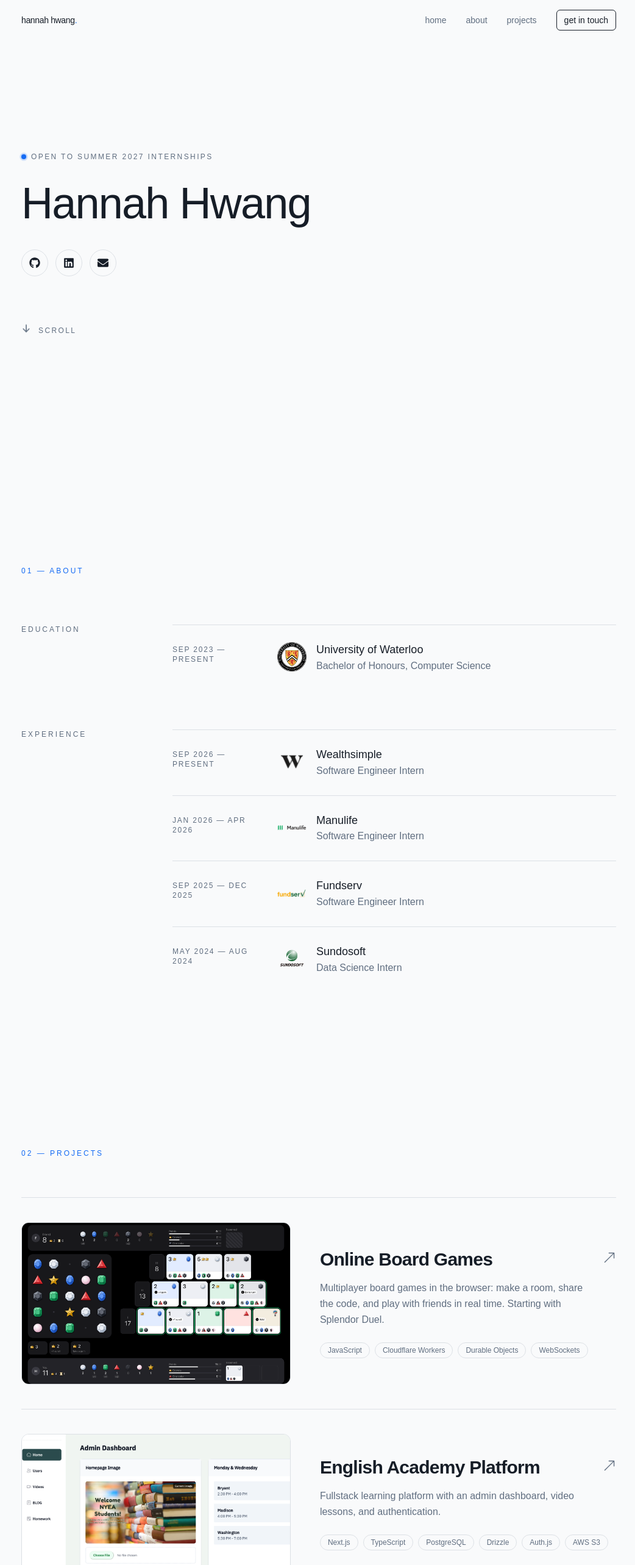
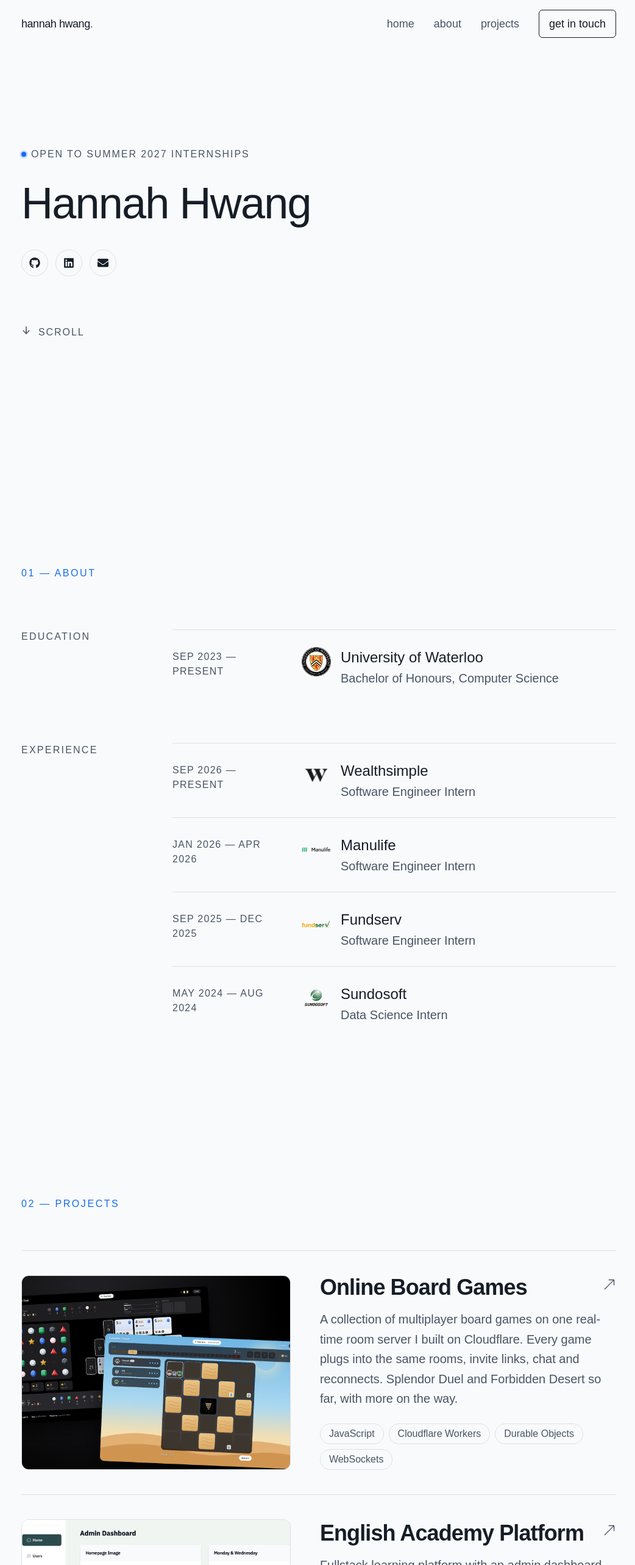
Before and after one commit to hhn2/portfolio, a Next.js app: page / in a window 1280 px wide. Shown: the top 2566 px of the page at 61% size, without its empty margins (117-1159 px from the left). Built offline with nearby package versions, Linux system fonts and the light colour scheme; a web font is replaced by a local one.

Commit message:
Bigger, darker text across the site; games entry shows the whole collection

```diff
--- a/components/AboutSection.tsx
+++ b/components/AboutSection.tsx
@@ -46,8 +46,8 @@
 
 function TimelineRow({ item }: { item: Item }) {
   return (
-    <div className="group grid grid-cols-1 gap-3 border-t border-border py-7 sm:grid-cols-[140px_1fr] sm:gap-8">
-      <p className="font-mono text-xs uppercase tracking-[0.15em] text-muted-foreground sm:pt-1">
+    <div className="group grid grid-cols-1 gap-3 border-t border-border py-7 sm:grid-cols-[180px_1fr] sm:gap-8">
+      <p className="font-mono text-base uppercase tracking-[0.08em] text-muted-foreground sm:pt-1">
         {item.date}
       </p>
       <div className="flex items-start gap-4">
@@ -57,8 +57,8 @@
           className="h-12 w-12 flex-shrink-0 rounded-md object-contain"
         />
         <div>
-          <p className="text-lg font-medium leading-snug">{item.primary}</p>
-          <p className="mt-0.5 text-base text-muted-foreground">
+          <p className="text-2xl font-medium leading-snug">{item.primary}</p>
+          <p className="mt-1 text-xl text-muted-foreground">
             {item.secondary}
           </p>
         </div>
@@ -68,7 +68,7 @@
 }
 
 const SectionHeading = ({ children }: { children: React.ReactNode }) => (
-  <h2 className="mb-2 font-mono text-xs uppercase tracking-[0.25em] text-muted-foreground">
+  <h2 className="mb-2 font-mono text-base uppercase tracking-[0.14em] text-muted-foreground">
     {children}
   </h2>
 )
@@ -77,7 +77,7 @@
   return (
     <section id="about" className="py-24 md:py-32">
       <SlideUp>
-        <p className="font-mono text-xs uppercase tracking-[0.25em] text-accent">
+        <p className="font-mono text-base uppercase tracking-[0.16em] text-accent">
           01 — About
         </p>
       </SlideUp>
--- a/components/Footer.tsx
+++ b/components/Footer.tsx
@@ -16,12 +16,12 @@
     <footer className="border-t border-border py-16">
       <div className="flex flex-col items-start justify-between gap-10 md:flex-row md:items-end">
         <div>
-          <p className="font-mono text-xs uppercase tracking-[0.25em] text-accent">
+          <p className="font-mono text-base uppercase tracking-[0.16em] text-accent">
             Get in touch
           </p>
           <a
             href="mailto:h24hwang@uwaterloo.ca"
-            className="link-underline mt-4 inline-block text-2xl font-semibold tracking-tight md:text-3xl"
+            className="link-underline mt-4 inline-block text-3xl font-semibold tracking-tight md:text-4xl"
           >
             h24hwang@uwaterloo.ca
           </a>
@@ -43,7 +43,7 @@
         </div>
       </div>
 
-      <p className="mt-12 font-mono text-xs text-muted-foreground">
+      <p className="mt-12 font-mono text-base text-muted-foreground">
         © {new Date().getFullYear()} Hannah Hwang
       </p>
     </footer>
--- a/components/HeroSection.tsx
+++ b/components/HeroSection.tsx
@@ -23,7 +23,7 @@
     >
       <div className="animate-fadeUp">
         {/* Availability tag */}
-        <div className="mb-8 inline-flex items-center gap-2 font-mono text-xs uppercase tracking-[0.2em] text-muted-foreground">
+        <div className="mb-8 inline-flex items-center gap-2 font-mono text-base uppercase tracking-[0.12em] text-muted-foreground">
           <span className="relative flex h-2 w-2">
             <span className="absolute inline-flex h-full w-full animate-ping rounded-full bg-accent opacity-60" />
             <span className="relative inline-flex h-2 w-2 rounded-full bg-accent" />
@@ -60,7 +60,7 @@
           smooth
           offset={-100}
           duration={500}
-          className="inline-flex cursor-pointer items-center gap-3 font-mono text-xs uppercase tracking-[0.2em] text-muted-foreground transition-colors hover:text-foreground"
+          className="inline-flex cursor-pointer items-center gap-3 font-mono text-base uppercase tracking-[0.12em] text-muted-foreground transition-colors hover:text-foreground"
         >
           <HiArrowDown size={16} className="animate-bounce" />
           Scroll
--- a/components/Navbar.tsx
+++ b/components/Navbar.tsx
@@ -39,7 +39,7 @@
           to="home"
           smooth
           duration={500}
-          className="cursor-pointer font-mono text-sm font-medium tracking-tight"
+          className="cursor-pointer font-mono text-lg font-medium tracking-tight"
         >
           hannah hwang
           <span className="text-accent">.</span>
@@ -56,14 +56,14 @@
               offset={-100}
               duration={500}
               activeClass="text-foreground"
-              className="link-underline cursor-pointer font-mono text-sm text-muted-foreground transition-colors hover:text-foreground"
+              className="link-underline cursor-pointer font-mono text-lg text-muted-foreground transition-colors hover:text-foreground"
             >
               {item.label.toLowerCase()}
             </Link>
           ))}
           <a
             href="mailto:h24hwang@uwaterloo.ca"
-            className="rounded-md border border-foreground px-3 py-1.5 font-mono text-sm text-foreground transition-colors hover:bg-foreground hover:text-background"
+            className="rounded-md border border-foreground px-4 py-2 font-mono text-lg text-foreground transition-colors hover:bg-foreground hover:text-background"
           >
             get in touch
           </a>
@@ -93,7 +93,7 @@
                 offset={-100}
                 duration={500}
                 onClick={() => setOpen(false)}
-                className="cursor-pointer font-mono text-base text-muted-foreground transition-colors hover:text-foreground"
+                className="cursor-pointer font-mono text-xl text-muted-foreground transition-colors hover:text-foreground"
               >
                 {item.label.toLowerCase()}
               </Link>
@@ -101,7 +101,7 @@
             <a
               href="mailto:h24hwang@uwaterloo.ca"
               onClick={() => setOpen(false)}
-              className="font-mono text-base text-accent"
+              className="font-mono text-xl text-accent"
             >
               get in touch
             </a>
--- a/components/ProjectsSection.tsx
+++ b/components/ProjectsSection.tsx
@@ -8,7 +8,7 @@
   {
     name: "Online Board Games",
     description:
-      "Multiplayer board games in the browser: make a room, share the code, and play with friends in real time. Starting with Splendor Duel.",
+      "A collection of multiplayer board games on one real-time room server I built on Cloudflare. Every game plugs into the same rooms, invite links, chat and reconnects. Splendor Duel and Forbidden Desert so far, with more on the way.",
     tags: ["JavaScript", "Cloudflare Workers", "Durable Objects", "WebSockets"],
     image: "/games.png",
     link: "https://games.hannahhwang.me",
@@ -35,7 +35,7 @@
   return (
     <section id="projects" className="py-24 md:py-32">
       <SlideUp>
-        <p className="font-mono text-xs uppercase tracking-[0.25em] text-accent">
+        <p className="font-mono text-base uppercase tracking-[0.16em] text-accent">
           02 — Projects
         </p>
       </SlideUp>
@@ -63,7 +63,7 @@
               {/* Text */}
               <div className="flex flex-col justify-center">
                 <div className="flex items-start justify-between gap-4">
-                  <h3 className="text-2xl font-semibold tracking-tight md:text-3xl">
+                  <h3 className="text-3xl font-semibold tracking-tight md:text-4xl">
                     {project.name}
                   </h3>
                   <BsArrowUpRight
@@ -72,7 +72,7 @@
                   />
                 </div>
 
-                <p className="mt-4 max-w-md text-pretty text-base leading-relaxed text-muted-foreground">
+                <p className="mt-4 max-w-xl text-pretty text-xl leading-relaxed text-muted-foreground">
                   {project.description}
                 </p>
 
@@ -80,7 +80,7 @@
                   {project.tags.map((tag, i) => (
                     <span
                       key={i}
-                      className="rounded-full border border-border px-3 py-1 font-mono text-xs text-muted-foreground"
+                      className="rounded-full border border-border px-3.5 py-1 font-mono text-base text-muted-foreground"
                     >
                       {tag}
                     </span>
--- a/styles/globals.css
+++ b/styles/globals.css
@@ -8,7 +8,7 @@
     --background: 210 20% 98%; /* cool off-white */
     --foreground: 215 28% 12%; /* cool near-black ink */
     --muted: 210 16% 94%;
-    --muted-foreground: 215 14% 44%;
+    --muted-foreground: 215 16% 34%; /* darker grey for readable secondary text */
     --border: 214 16% 88%;
     --accent: 217 91% 52%; /* blue accent, used sparingly */
     --accent-foreground: 210 20% 98%;
```
Also changed, not shown: public/games.png.
